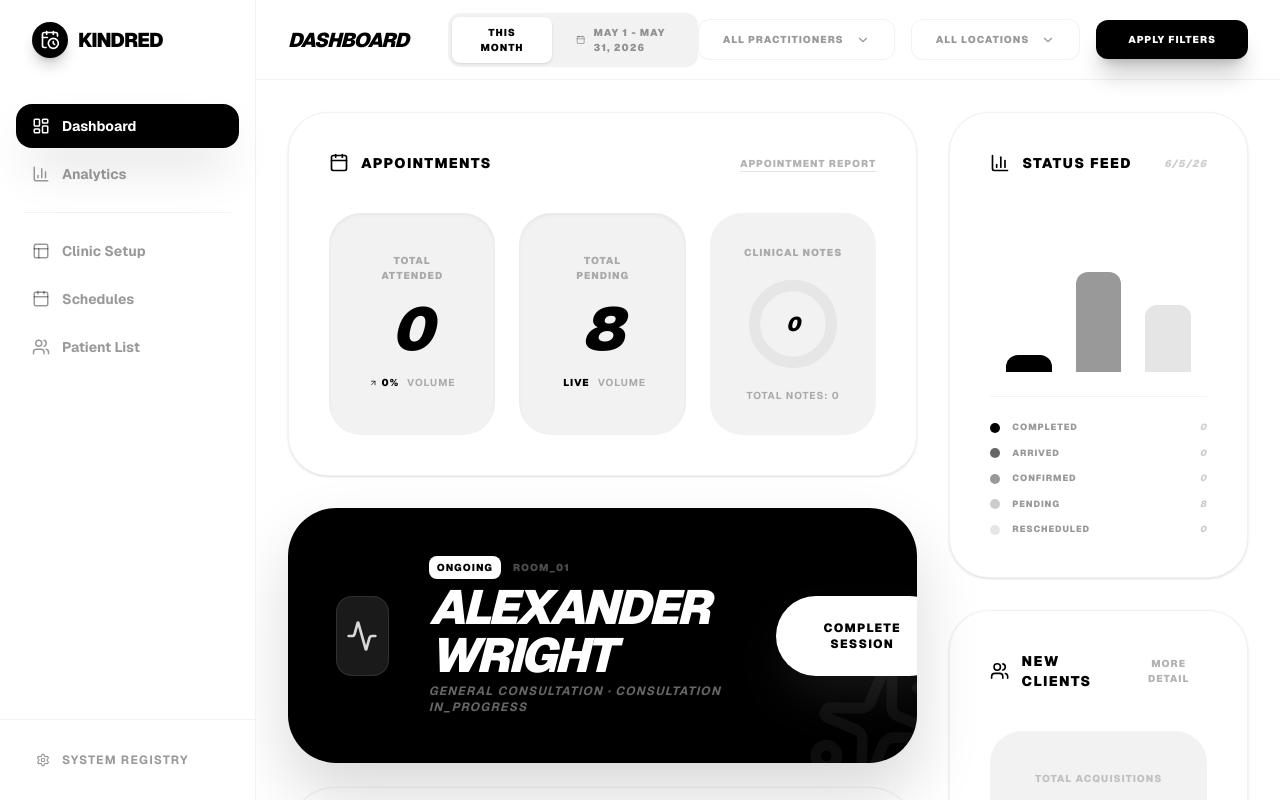
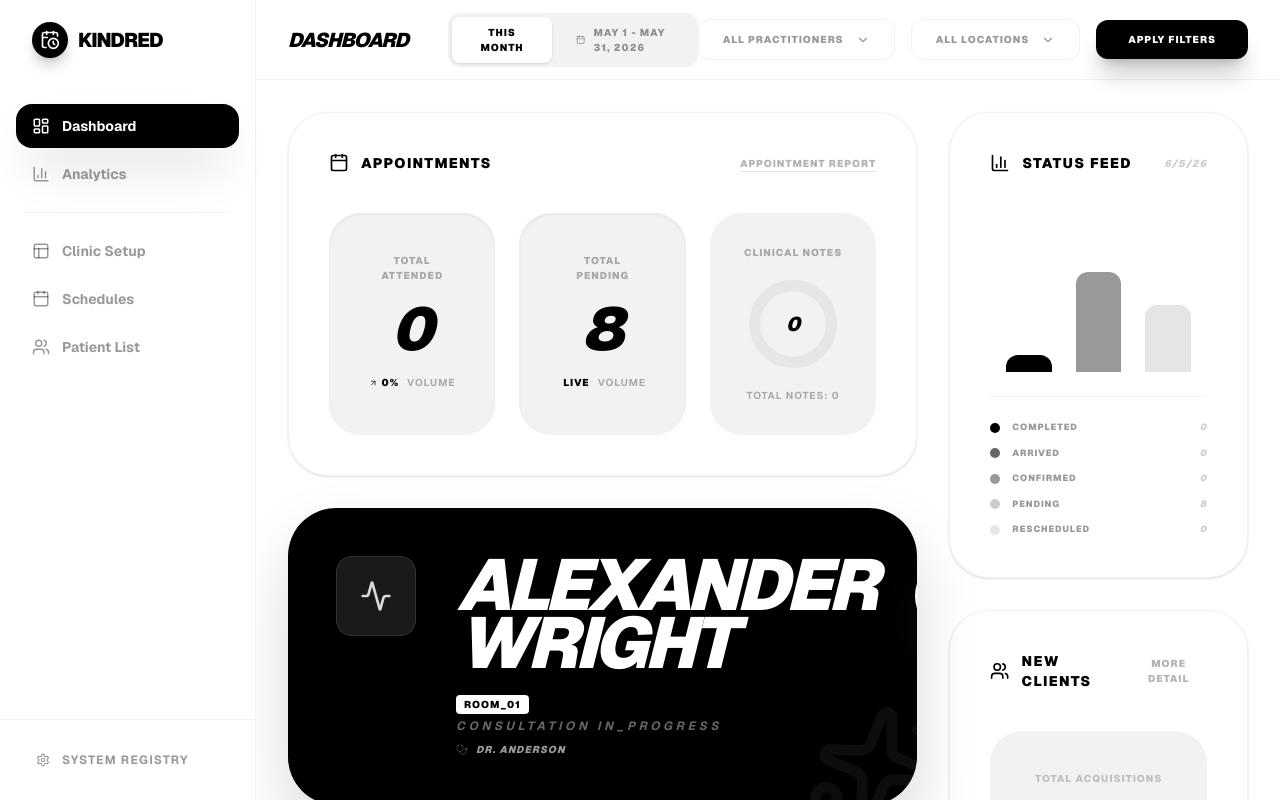
Before and after one commit to FlexSlotCustom0/FlexSlotCustom, a Next.js app in the folder frontend/: page /dashboard/owner in a window 1280 px wide. Shown: the top 800 px of the page. Built offline with nearby package versions, Linux system fonts and the light colour scheme.

Commit message:
Update page.tsx

```diff
--- a/frontend/src/app/dashboard/owner/page.tsx
+++ b/frontend/src/app/dashboard/owner/page.tsx
@@ -29,22 +29,28 @@ export default function OwnerDashboard() {
     const savedDone = localStorage.getItem("flexslot_done_count");
     const savedNotes = localStorage.getItem("flexslot_notes");
 
-      const dummy = [
-        { id: '1', clientName: 'Alexander Wright', serviceName: 'General Consultation', slotTime: '10:30 AM' },
-        { id: '2', clientName: 'Sarah Jenkins', serviceName: 'Diagnostic Scan', slotTime: '11:15 AM' },
-        { id: '3', clientName: 'Michael Chen', serviceName: 'Orthopedic Follow-up', slotTime: '12:00 PM' },
-        { id: '4', clientName: 'Emily Rodriguez', serviceName: 'Pediatric Checkup', slotTime: '01:30 PM' },
-        { id: '5', clientName: 'David Thompson', serviceName: 'Cardiology Screening', slotTime: '02:45 PM' },
-        { id: '6', clientName: 'Jessica Lee', serviceName: 'Physical Therapy', slotTime: '03:30 PM' },
-        { id: '7', clientName: 'Robert Garcia', serviceName: 'Dental Cleaning', slotTime: '04:15 PM' },
-        { id: '8', clientName: 'Sophie Bennett', serviceName: 'Dermatology Review', slotTime: '05:00 PM' }
-      ];
-
     if (savedDone) setDoneCount(parseInt(savedDone));
     if (savedNotes) setNotesCount(parseInt(savedNotes));
 
-    if (savedBookings && JSON.parse(savedBookings).length > 0) {
-      setBookings(JSON.parse(savedBookings).reverse());
+    const dummy = [
+        { id: '1', clientName: 'Alexander Wright', serviceName: 'General Consultation', slotTime: '10:30 AM', practitioner: 'Dr. Anderson' },
+        { id: '2', clientName: 'Sarah Jenkins', serviceName: 'Diagnostic Scan', slotTime: '11:15 AM', practitioner: 'Dr. Jenkins' },
+        { id: '3', clientName: 'Michael Chen', serviceName: 'Orthopedic Follow-up', slotTime: '12:00 PM', practitioner: 'Dr. Wright' },
+        { id: '4', clientName: 'Emily Rodriguez', serviceName: 'Pediatric Checkup', slotTime: '01:30 PM', practitioner: 'Dr. Anderson' },
+        { id: '5', clientName: 'David Thompson', serviceName: 'Cardiology Screening', slotTime: '02:45 PM', practitioner: 'Dr. Jenkins' },
+        { id: '6', clientName: 'Jessica Lee', serviceName: 'Physical Therapy', slotTime: '03:30 PM', practitioner: 'Dr. Anderson' },
+        { id: '7', clientName: 'Robert Garcia', serviceName: 'Dental Cleaning', slotTime: '04:15 PM', practitioner: 'Dr. Wright' },
+        { id: '8', clientName: 'Sophie Bennett', serviceName: 'Dermatology Review', slotTime: '05:00 PM', practitioner: 'Dr. Jenkins' }
+    ];
+
+    let loadedBookings = null;
+    try {
+      loadedBookings = savedBookings ? JSON.parse(savedBookings) : null;
+    } catch (e) {}
+
+    // Force reset if practitioner data is missing (legacy data fix)
+    if (loadedBookings && loadedBookings.length > 0 && loadedBookings[0].practitioner) {
+      setBookings(loadedBookings.reverse());
     } else {
       setBookings(dummy);
       localStorage.setItem("flexslot_bookings", JSON.stringify(dummy));
@@ -117,8 +123,8 @@ export default function OwnerDashboard() {
         </div>
       </aside>
 
-      <main className="flex-1 flex flex-col overflow-y-auto">
-        <header className="h-20 bg-white border-b border-black/5 px-8 flex items-center justify-between sticky top-0 z-10 backdrop-blur-md">
+      <main className="flex-1 flex flex-col overflow-y-auto relative">
+        <header className="h-20 bg-white border-b border-black/5 px-8 flex items-center justify-between sticky top-0 z-[100] backdrop-blur-md">
            <div className="flex items-center gap-6 flex-1">
               <h1 className="text-xl font-black uppercase tracking-tighter italic">Dashboard</h1>
               <div className="flex items-center gap-2 bg-black/5 p-1 rounded-xl ml-4">
@@ -260,25 +266,37 @@ function MonochromeCommandCenter({ bookings, doneCount, notesCount, onComplete }
                 initial={{ opacity: 0, y: 10 }}
                 animate={{ opacity: 1, y: 0 }}
                 exit={{ opacity: 0, x: 20 }}
-                className="bg-black text-white rounded-[3rem] p-12 text-white shadow-[0_32px_64px_rgba(0,0,0,0.15)] relative overflow-hidden group"
+                className="bg-black text-white rounded-[3rem] p-12 shadow-[0_32px_64px_rgba(0,0,0,0.15)] relative overflow-hidden group"
               >
-                <div className="relative z-10 flex flex-col md:flex-row md:items-center justify-between gap-10">
-                  <div className="flex items-center gap-10">
-                    <div className="w-20 h-20 bg-white/10 rounded-2xl flex items-center justify-center backdrop-blur-xl border border-white/10">
+                <div className="relative z-10 flex flex-col md:flex-row md:items-start justify-between gap-10">
+                  <div className="flex gap-10">
+                    <div className="w-20 h-20 bg-white/10 rounded-2xl flex items-center justify-center backdrop-blur-xl border border-white/10 shrink-0">
                       <Activity className="w-8 h-8 text-white animate-pulse" />
                     </div>
-                    <div className="space-y-1">
-                      <div className="flex items-center gap-3">
-                        <span className="text-[10px] font-black uppercase tracking-widest px-2 py-1 bg-white text-black rounded-lg">Ongoing</span>
-                        <span className="text-white/30 text-[10px] font-black uppercase tracking-widest">Room_01</span>
+                    <div className="space-y-4">
+                      {/* Line 1: Patient Name */}
+                      <h2 className="text-7xl font-black tracking-tighter uppercase italic leading-[0.8]">{ongoing.clientName}</h2>
+
+                      <div className="space-y-1 pt-2">
+                        {/* Line 2: Room Number */}
+                        <div className="flex items-center gap-2">
+                           <span className="text-[10px] font-black uppercase tracking-widest px-2 py-0.5 bg-white text-black rounded">Room_01</span>
+                        </div>
+
+                        {/* Line 3: Consultation */}
+                        <p className="text-white/40 text-xs font-bold uppercase tracking-[0.3em] italic">Consultation In_Progress</p>
+
+                        {/* Line 4: Doctor Name */}
+                        <div className="flex items-center gap-2 pt-1">
+                           <Stethoscope size={12} className="text-white/20" />
+                           <span className="text-white/60 text-[10px] font-black uppercase tracking-widest italic">{ongoing.practitioner}</span>
+                        </div>
                       </div>
-                      <h2 className="text-5xl font-black tracking-tighter uppercase italic">{ongoing.clientName}</h2>
-                      <p className="text-white/40 text-xs font-bold uppercase tracking-widest italic">{ongoing.serviceName} · Consultation In_Progress</p>
                     </div>
                   </div>
                   <button
                     onClick={onComplete}
-                    className="px-12 py-6 bg-white text-black rounded-full font-black text-xs uppercase tracking-widest hover:scale-105 active:scale-95 transition-all shadow-2xl shadow-white/10"
+                    className="px-12 py-6 bg-white text-black rounded-full font-black text-xs uppercase tracking-widest hover:scale-105 active:scale-95 transition-all shadow-2xl shadow-white/10 mt-4 md:mt-0"
                   >
                     Complete Session
                   </button>
@@ -316,7 +334,7 @@ function MonochromeCommandCenter({ bookings, doneCount, notesCount, onComplete }
                           </div>
                           <div>
                              <h4 className="text-lg font-black uppercase tracking-tighter italic">{u.clientName}</h4>
-                             <p className="text-[10px] font-bold text-black/30 uppercase tracking-widest italic">{u.serviceName}</p>
+                             <p className="text-[10px] font-bold text-black/30 uppercase tracking-widest italic">{u.serviceName} · {u.practitioner}</p>
                           </div>
                        </div>
                        <div className="flex items-center gap-2">
@@ -326,9 +344,6 @@ function MonochromeCommandCenter({ bookings, doneCount, notesCount, onComplete }
                     </motion.div>
                   ))}
                 </AnimatePresence>
-                {upcoming.length === 0 && (
-                  <div className="p-10 text-center text-black/10 font-black uppercase tracking-widest text-[10px] italic">No further signals in current cycle.</div>
-                )}
              </div>
           </div>
         </div>
```
